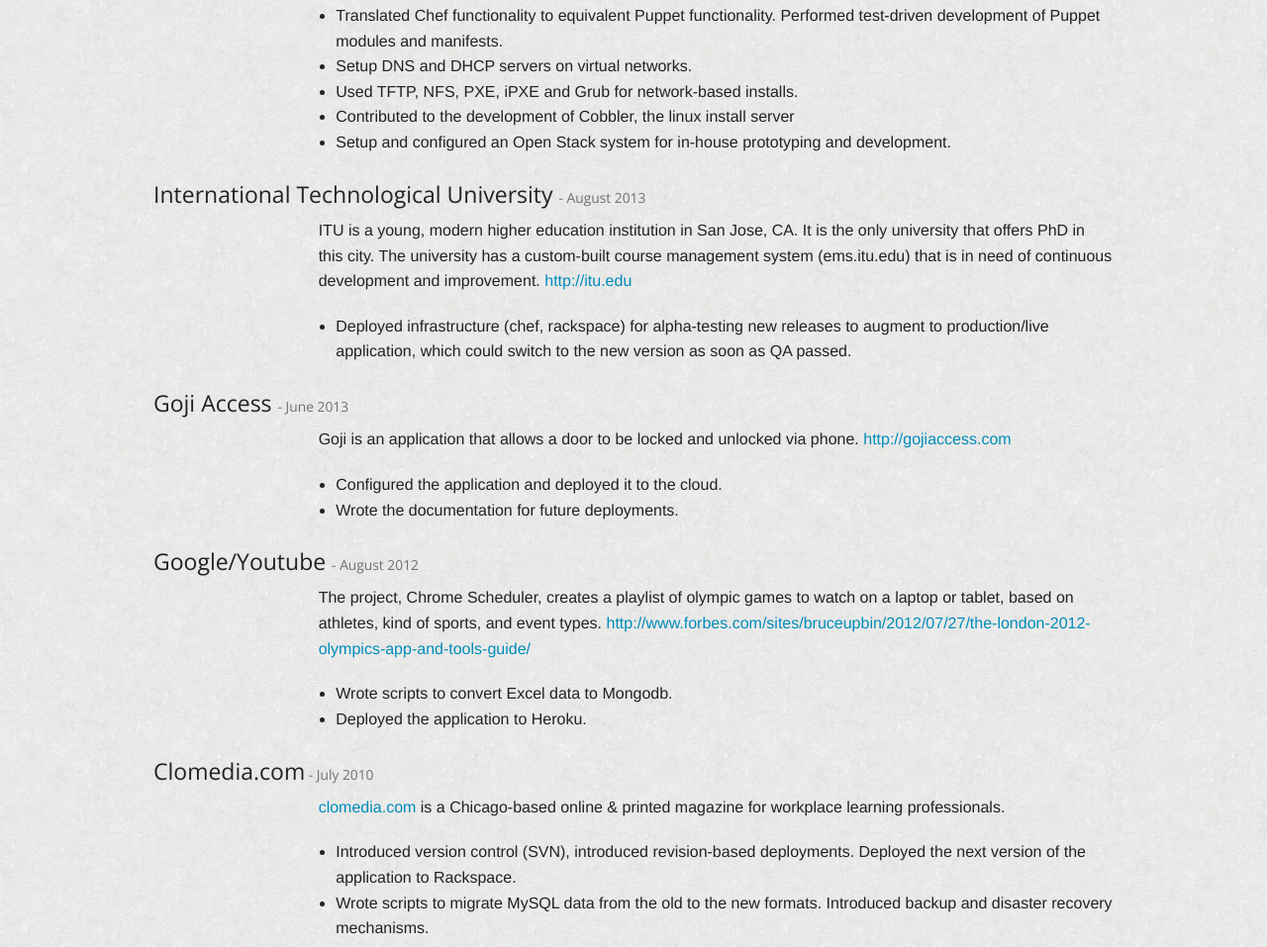
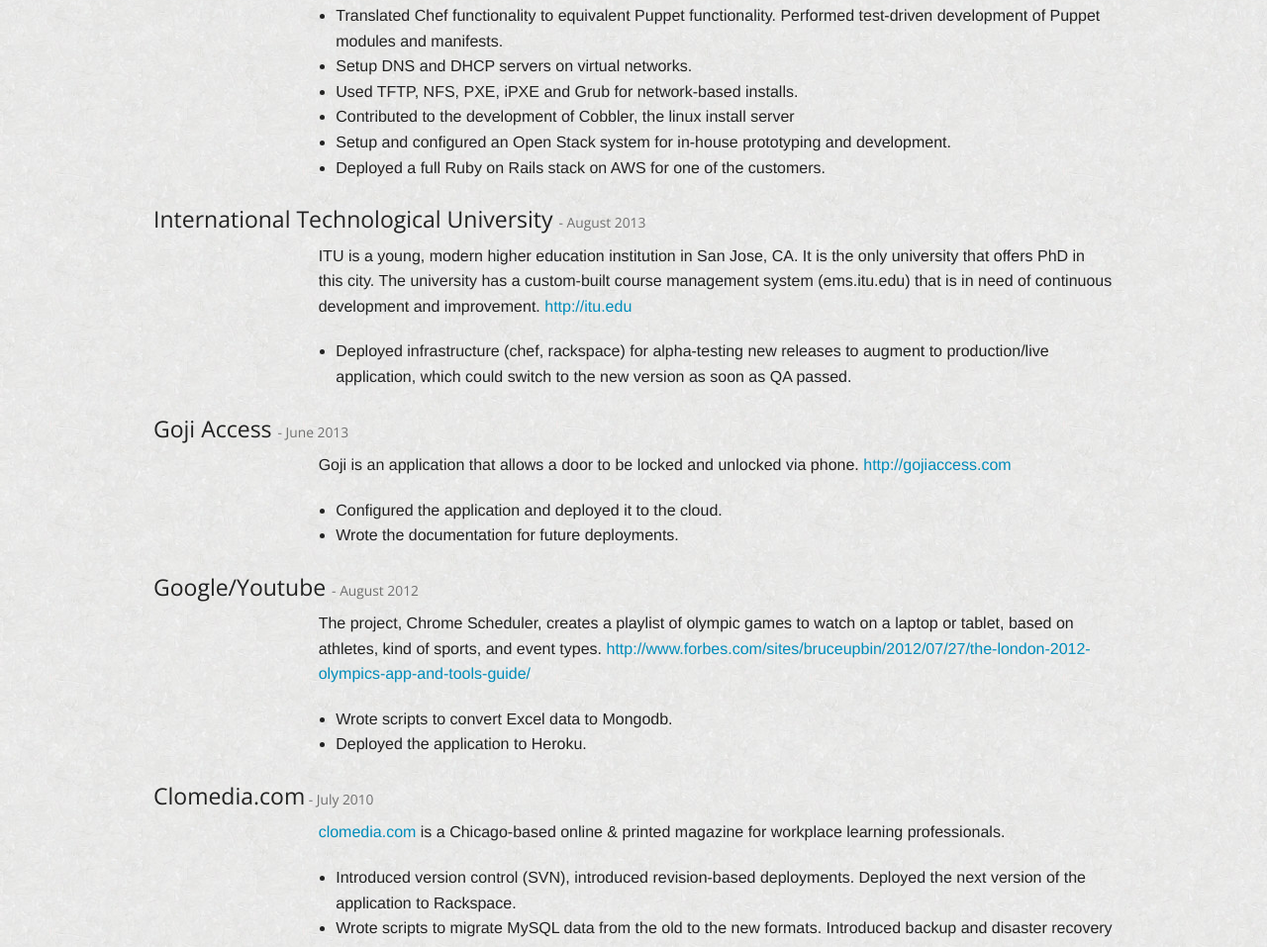
Before and after one commit to piousbox/piousbox.github.io, a plain HTML site: page index-devops.html in a window 1280 px wide. Shown: the part 791-1748 px from the top of the page at 99% size. Drawn offline with nearby package versions, Linux system fonts and the light colour scheme.

Commit message:
more experience at wasya.co

```diff
--- a/index-devops.html
+++ b/index-devops.html
@@ -91,6 +91,7 @@
           <li>Used TFTP, NFS, PXE, iPXE and Grub for network-based installs.</li>
           <li>Contributed to the development of Cobbler, the linux install server</li>
           <li>Setup and configured an Open Stack system for in-house prototyping and development.</li>
+          <li>Deployed a full Ruby on Rails stack on AWS for one of the customers.</li>
         </ul>
       </div>
     </div>
```
